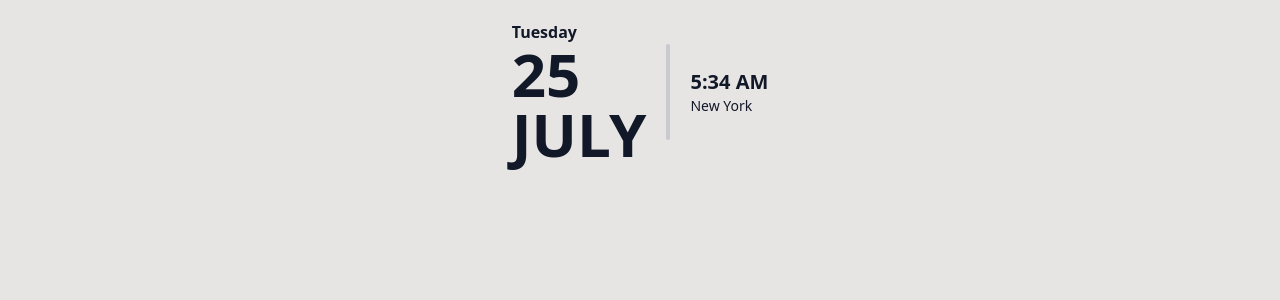
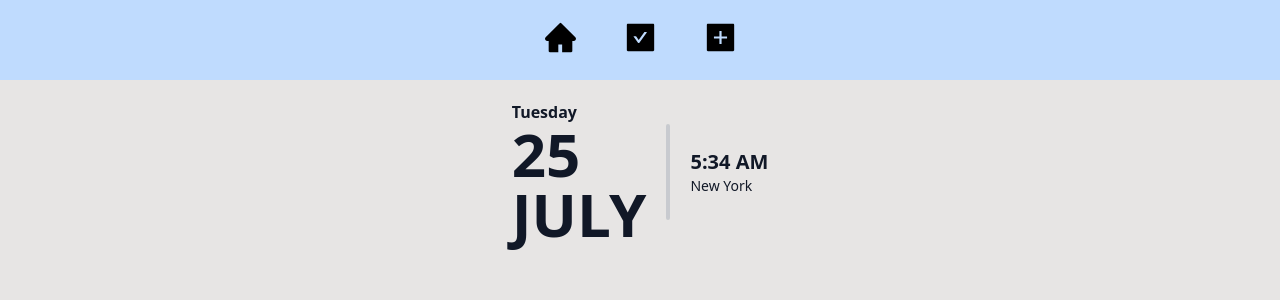
Before and after one commit to JohnCorn/phase-2-project, a React (Create React App) app: page / in a window 1280 px wide. Shown: the top 300 px of the page. Built offline with nearby package versions, Linux system fonts and the light colour scheme; data requests are answered from the project's data file.

Commit message:
edit bounce effects

```diff
--- a/db.json
+++ b/db.json
@@ -4,19 +4,37 @@
         "id": 1,
         "description": "Meeting with Juan",
         "dueDate": "December 11 2023, 15:00",
-        "priority": 0
+        "priority": "Low"
       },
       {
         "id": 2,
         "description": "Hair Cut",
         "dueDate": "May 17 2024 18:15",
-        "priority": 2
+        "priority": "Medium"
       },
       {
         "id": 3,
         "description": "Organize desk",
         "dueDate": "March 8, 2024 12:00",
-        "priority": 2
+        "priority": "High"
+      },
+      {
+        "id": 4,
+        "description": "Watch TV",
+        "dueDate": "May 5, 2024 13:15",
+        "priority": "Low"
+      },
+      {
+        "id": 5,
+        "description": "Watch TV",
+        "dueDate": "Jun 5, 2024 18:35",
+        "priority": "Low"
+      },
+      {
+        "id": 6,
+        "description": "Watch TV",
+        "dueDate": "May 5, 2024 13:15",
+        "priority": "Medium"
       }
     ]
   }
--- a/src/components/App.js
+++ b/src/components/App.js
@@ -2,10 +2,11 @@ import React,{useEffect, useState} from "react";
 import Header from "./Header";
 import AddItem from "./AddItem";
 import ItemList from "./ItemList";
-import Confetti from './Confetti';
 import { Route, Switch } from "react-router-dom";
+import NavBar from "./NavBar";
 
-const App = () => {
+function App()
+{
   const [items, setItems] = useState([])
 
   useEffect(() => {
@@ -39,18 +40,24 @@ const App = () => {
 
   return (
     <div className='absolute w-screen h-screen bg-stone-200'>
+      <NavBar/>
       <Switch>
+
         <Route exact path="/">
           <Header/>
         </Route>
 
-      <Route exact path="/home">
-      <Header/>
+        <Route exact path="/item">
+          <Header/>
 
           <ItemList
             items={items}
             removeItem={HandleRemoveItem}
           />
+        </Route>
+
+        <Route exact path="/add">
+          <h1>Add</h1>
         </Route>
 
       </Switch>
--- a/src/components/Confetti.js
+++ b/src/components/Confetti.js
@@ -2,7 +2,8 @@ import { useCallback, useEffect, useRef } from 'react';
 
 import ReactCanvasConfetti from 'react-canvas-confetti';
 
-function Confetti() {
+function Confetti({count})
+{
   const refAnimationInstance = useRef(null);
 
   const getInstance = useCallback(instance => {
@@ -18,19 +19,21 @@ function Confetti() {
       });
   }, []);
 
-  useEffect(() => fire(), []);
+  useEffect(() => fire(), [count]);
 
   const fire = useCallback(() => {
     makeShot(0.25, {
       spread: 26,
       startVelocity: 42,
-      gravity: 0.66
+      gravity: 0.66,
+      z: -100
     });
 
     makeShot(0.2, {
       spread: 60,
       startVelocity: 38,
-      gravity: 0.5
+      gravity: 0.5,
+      z: -100
     });
 
     makeShot(0.35, {
@@ -38,7 +41,8 @@ function Confetti() {
       decay: 0.91,
       scalar: 0.8,
       startVelocity: 25,
-      gravity: 0.8
+      gravity: 0.8,
+      z: -100
     });
 
     makeShot(0.1, {
@@ -46,13 +50,15 @@ function Confetti() {
       decay: 0.92,
       scalar: 1.2,
       startVelocity: 35,
-      gravity: 0.8
+      gravity: 0.8,
+      z: -100
     });
 
     makeShot(0.1, {
       spread: 120,
       startVelocity: 42,
-      gravity: 0.66
+      gravity: 0.66,
+      z: -100
     });
   }, [makeShot]);
 
--- a/src/components/Header.js
+++ b/src/components/Header.js
@@ -1,6 +1,7 @@
 import React, {useEffect, useState} from 'react'
 
-const Header = () => {
+function Header()
+{
 
     const[date, SetDate] = useState(new Date());
 
--- a/src/components/Item.js
+++ b/src/components/Item.js
@@ -1,12 +1,14 @@
 import React, {useState} from 'react'
 import { BsCheckCircle, BsCheckCircleFill } from "react-icons/bs";
 import {motion} from 'framer-motion';
+import {textPriorityColor,bgPriorityColor,iconPriorityColor} from "./color_info"
 
-function Item ({itemData, removeItem})
+function Item ({itemData: {id, description, dueDate, priority}, removeItem, itemComplete})
 {
+
     const [complete, setComplete] = useState(false);
 
-    const date =  new Date(itemData.dueDate)
+    const date =  new Date(dueDate)
 
     const monthName = date.toLocaleDateString("en-US", {
         month: "short",
@@ -26,24 +28,32 @@ function Item ({itemData, removeItem})
     function OnComplete(latest)
     {
         if (latest.scale === 0)
-            removeItem(itemData.id)
+        {
+            removeItem(id)
+            itemComplete()
+        }
     }
 
   return (
-    <div className='flex justify-center items-center'>
     <motion.div
+    layout
+    // initial={{ scale: 0.8, opacity: 0 }}
     animate={{
-                scale: complete ? 0 : 1,
+        scale: complete ? 0: 1,
+        opacity: complete ? 0: 1
     }}
     transition={{
-                delay: 0.125,
-                duration: 0.2,
-                ease: "backIn"
+        delay: 0.2,
+        ease: "backIn",
+        layout: { duration: 0.15,  delay: 0.125, type: "spring", stiffness: 400, damping: 17}
      }}
+
     onAnimationComplete={OnComplete}
+    className='flex justify-center items-center'>
+        <div
         >
             <div
-            className='transition-transform duration-200  w-80 shadow-md shadow-black/30 px-4 py-1 h-20 rounded-2xl bg-lime-500 grid grid-flow-col text-green-800'>
+            className={bgPriorityColor(priority) + textPriorityColor(priority) + 'transition-transform duration-200  w-80 shadow-md shadow-black/30 px-4 py-1 h-20 rounded-2xl grid grid-flow-col'}>
                 <div className='grid grid-flow-col my-auto'>
                     <div className='h-flex w-15'>
                         <h1 className='text-xs'>{weekDay}</h1>
@@ -53,8 +63,8 @@ function Item ({itemData, removeItem})
                 </div>
 
                 <div className='my-auto w-15'>
-                    <h1 className='text-xl font-bold'>Clean</h1>
-                    <h1 className='h-flex w-full text-md font-semibold'>{itemData.description}</h1>
+                    <h1 className='text-xl font-bold'>{priority}</h1>
+                    <h1 className='h-flex w-full text-md font-semibold'>{description}</h1>
                 </div>
 
                 <div className='relative'>
@@ -63,15 +73,14 @@ function Item ({itemData, removeItem})
                         whileHover={{ scale: 1.33 }}
                         whileTap={{ scale: 0.5 }}
                         transition={{ type: "spring", stiffness: 400, damping: 17 }}
-                        className='absolute right-0 top-0 bottom-0 text-lime-200'
+                        className={iconPriorityColor(priority) + 'absolute right-0 top-0 bottom-0'}
                     >
                         {complete ? <BsCheckCircleFill size={35}/> : <BsCheckCircle size={35}/>}
                     </motion.button>
                 </div>
             </div>
+        </div>
     </motion.div>
-
-    </div>
   )
 }
 
--- a/src/components/ItemList.js
+++ b/src/components/ItemList.js
@@ -1,36 +1,25 @@
-import React from 'react'
+import React, {useState} from 'react'
 import Item from './Item'
-import { IoIosAddCircle } from "react-icons/io";
 
 function ItemList({items, removeItem})
 {
+  const [completeCount, setCompleteCount] = useState(0)
 
-  const buttonClass = "w-80 h-20 rounded-2xl border-4 border-gray-400/20 bg-gray-400/10 flex justify-center items-center py-7 " +
-  "group transition duration-200 hover:scale-105 hover:bg-gray-200/10 hover:border-gray-400/40"
+  function HandleItemComplete()
+  {
+    setCompleteCount(completeCount + 1)
+  }
 
   return (
-    <div
-    className='grid grid-flow-row gap-2 mt-5'>
-
+    <div className='grid grid-flow-row gap-2 mt-5'>
         { items.map((item) => (
           <Item
           key={item.id}
           itemData ={item}
           removeItem={removeItem}
+          itemComplete={HandleItemComplete}
           />
         ))}
-
-      <div className='flex justify-center items-center'
-       onClick={() => console.log("adding item")}>
-        <div className={buttonClass}>
-          <button>
-            <IoIosAddCircle
-            className='text-gray-400 transition duration-200 group-hover:scale-110 group-hover:text-gray-500'
-              size={45}/>
-          </button>
-        </div>
-      </div>
-
     </div>
   )
 }
--- /dev/null
+++ b/src/components/NavBar.js
@@ -0,0 +1,89 @@
+import React from 'react'
+import {motion} from 'framer-motion';
+import { AiFillHome, AiFillCheckSquare, AiFillPlusSquare } from "react-icons/ai";
+import { NavLink } from "react-router-dom";
+
+function NavBar ()
+{
+    return(
+        <div className='w-screen h-20  bg-blue-200'>
+            <div className='flex justify-center items-center gap-10 h-full'>
+
+                <NavLink to="/" exact>
+                    <motion.button
+                    whileHover={{
+                        scale: 1.25,
+                        rotate: -15,
+                        background: "white",
+                        boxShadow: "3px 3px 0 rgba(0, 0, 0, 0.25)",
+
+                    }}
+                    whileTap={{
+                        scale: 0.75,
+                        rotate: 15,
+
+                    }}
+                    transition={{ type: "spring", stiffness: 400, damping: 17 }}
+                    className='h-10 w-10 rounded-md'
+                    >
+                        <AiFillHome
+                        size={35}
+                        className='m-auto'
+                        />
+                    </motion.button>
+                </NavLink>
+
+                <NavLink to="/item" exact>
+                    <motion.button
+                        whileHover={{
+                            scale: 1.25,
+                            rotate: -15,
+                            background: "white",
+                            boxShadow: "3px 3px 0 rgba(0, 0, 0, 0.25)",
+
+                        }}
+                        whileTap={{
+                            scale: 0.75,
+                            rotate: 15,
+
+                        }}
+                        transition={{ type: "spring", stiffness: 400, damping: 17 }}
+                        className='h-10 w-10 rounded-md'
+                    >
+                        <AiFillCheckSquare
+                            size={35}
+                            className='m-auto'
+                        />
+                    </motion.button>
+                </NavLink>
+
+                <NavLink to="/add" exact>
+                    <motion.button
+                        whileHover={{
+                            scale: 1.25,
+                            rotate: -15,
+                            background: "white",
+                            boxShadow: "3px 3px 0 rgba(0, 0, 0, 0.25)",
+
+                        }}
+                        whileTap={{
+                            scale: 0.75,
+                            rotate: 15,
+
+                        }}
+                        transition={{ type: "spring", stiffness: 400, damping: 17 }}
+                        className='h-10 w-10 rounded-md'
+                    >
+                        <AiFillPlusSquare
+                            size={35}
+                            className='m-auto'
+                            />
+                    </motion.button>
+                </NavLink>
+
+            </div>
+        </div>
+    )
+}
+
+export default NavBar
--- /dev/null
+++ b/src/components/color_info.js
@@ -0,0 +1,54 @@
+function iconPriorityColor(priority)
+    {
+        switch(priority){
+            case "Low":
+                return "text-lime-200 ";
+
+            case "Medium":
+                return "text-yellow-200 ";
+
+            case "High":
+                return "text-red-200 ";
+
+                default:
+                return "text-black "
+        }
+    }
+
+    function textPriorityColor(priority)
+    {
+        switch(priority){
+            case "Low":
+                return "text-green-800 ";
+
+            case "Medium":
+                return "text-yellow-800 ";
+
+            case "High":
+                return "text-red-800 ";
+
+                default:
+                return "text-black "
+        }
+    }
+
+    function bgPriorityColor(priority)
+    {
+        switch(priority){
+            case "Low":
+                return "bg-lime-500 ";
+
+            case "Medium":
+                return "bg-yellow-500 ";
+
+            case "High":
+                return "bg-red-500 ";
+
+                default:
+                return "bg-black "
+        }
+    }
+
+export default iconPriorityColor
+
+export {textPriorityColor,bgPriorityColor, iconPriorityColor}
```
Lines whose indentation alone changed are shown as unchanged.
